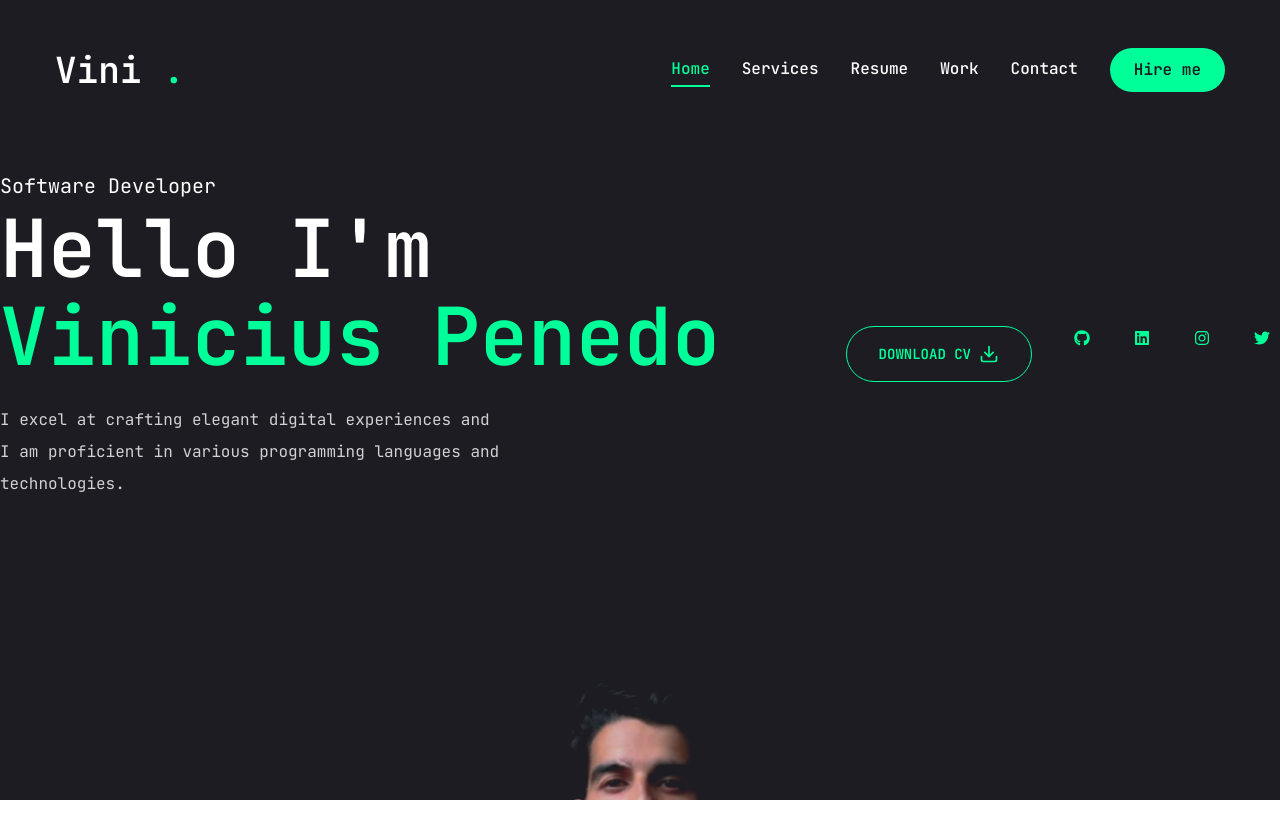
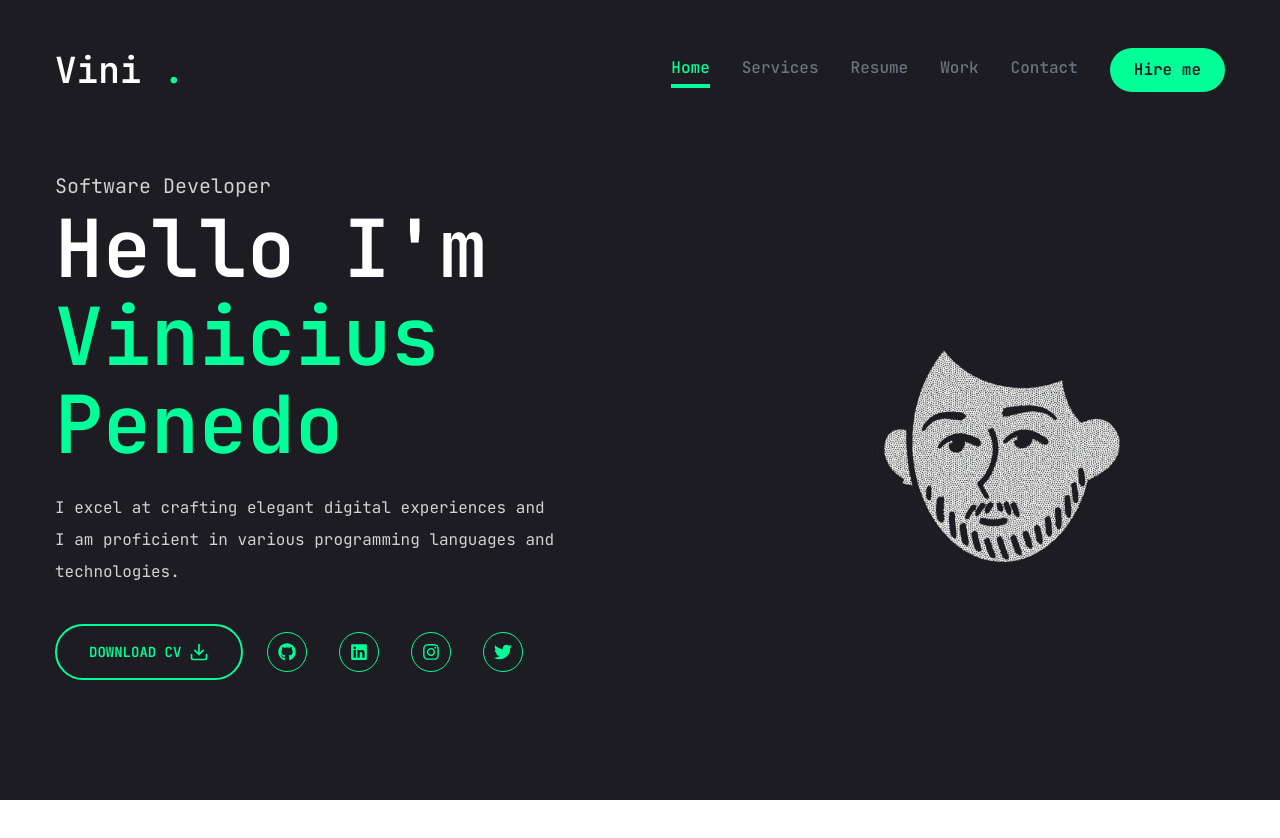
Before and after one commit to Penedov/portfolio_vini, a Next.js app: page / in a window 1280 px wide. Shown: the top 838 px of the page. After the commit the page ends 800 px from the top, so only its background shows below. Built offline with nearby package versions, Linux system fonts and the light colour scheme.

Commit message:
Correção de layout e bugs.

```diff
--- a/app/page.jsx
+++ b/app/page.jsx
@@ -7,34 +7,39 @@ import Photo from "@/components/Photo";
 
 const home = () => {
     return (
-        <section className="h-full">
-            <div className="cointeiner mx-auto h-full">
-                <div
-                    className="flex flex-col xl:flex-row items center justify-between xl:pt-8 xl:pb-24">
+        <section className="h-full flex items-center">
+            <div className="container mx-auto h-full flex flex-col xl:flex-row items-center justify-between xl:pt-8 xl:pb-24">
+                {/* Texto e Botão */}
                 <div className="text-center xl:text-left order-2 xl:order-none">
-                        <span className="text-xl">Software Developer</span>
+                    <span className="text-xl text-white/80">Software Developer</span>
                     <h1 className="h1 mb-6">
                         Hello I'm
                         <br/>
-                            <span className="text-accent">Vinicius Penedo</span>
+                        <span className="text-accent">Vinicius<br/>Penedo</span>
                     </h1>
                     <p className="max-w-[500px] mb-9 text-white/80">
                         I excel at crafting elegant digital experiences and I am proficient in various
-                            programming languages and technologies.</p>
-                    </div>
-                    {/*btn and socials*/}
-                    <div className="flex flex-col xl:flex-row items-center gap-8">
-                        <Button variant="outline" size="lg" className="uppercase items-center gap-2">
+                        programming languages and technologies.
+                    </p>
+
+                    {/* Botão e Sociais */}
+                    <div className="flex flex-col xl:flex-row items-center gap-6">
+                        <Button variant="outline" size="lg" className="uppercase flex items-center gap-2 border-2 border-accent text-accent hover:bg-accent hover:text-primary">
                             <span>Download CV</span>
                             <FiDownload className="text-xl"/>
                         </Button>
-                        <div className="mb-8 xl:mb-8">
+
+                        {/* Ícones Sociais */}
+                        <div className="flex gap-4">
                             <Socials
-                                containerStyles="flex gap-6"
-                                iconStyles="w-9 h-9 border-accent rounded-full flex justify-center items-center text-accent text-base hover:bg-accent hover:text-primary hover:transition-all duration-500"/>
+                                containerStyles="flex gap-4"
+                                iconStyles="w-10 h-10 border border-accent rounded-full flex justify-center items-center text-accent text-lg hover:bg-accent hover:text-primary"
+                            />
                         </div>
                     </div>
                 </div>
+
+                {/* Imagem */}
                 <div className="order-1 xl:order-none mb-8 xl:mb-0">
                     <Photo/>
                 </div>
@@ -42,4 +47,5 @@ const home = () => {
         </section>
     );
 };
+
 export default home;
--- a/components/Nav.jsx
+++ b/components/Nav.jsx
@@ -30,7 +30,7 @@ const Nav = () => {
     const pathname = usePathname ();
     return <nav className="flex gap-8">
         {links.map((link,index)=>{
-        return <Link href={link.path} key={index} className={`${link.path === pathname ? "text-accent border-b-2 border-accent" : ""} capitalize font-medium hover:text-accent transition-all`}>
+        return <Link href={link.path} key={index} className={`${link.path === pathname ? "text-accent font-bold border-b-4 border-accent" : "text-gray-500"} capitalize font-medium hover:text-accent transition-all`}>
             {link.name}</Link>
     })}</nav>
 };
--- a/components/Photo.jsx
+++ b/components/Photo.jsx
@@ -1,24 +1,31 @@
 "use client";
 
-import { motion } from "framer-motion";
+import {motion} from "framer-motion";
 import Image from "next/image";
 
-const Photo = ()  =>{
-    return (
-        <div className="w-full h-full relative">
+const Photo = () => {
+    return (<div className="w-full h-full relative">
 
         <motion.div>
             {/*IMAGE*/}
             <motion.div
-            initial={{opacity: 0}}
+                initial={{
+                    opacity: 0
+                }}
                 animate={{
                     opacity: 1,
-                transition: {delay: 2.4, duration: 0.4, ease: "easeInOut"  }
+                    transition: {
+                        delay: 2.4,
+                        duration: 0.4,
+                        ease: "easeInOut"
+                    }
                 }}
-            className="w-[298px] h-[298px] xl:w-[498px] xl:h-[498px] mix-blend-lighten">
-                <Image src="/assets/photo.png"
-                 priority quality={100}
-                 fill
+                className="w-[280px] h-[280px] xl:w-[450px] xl:h-[450px] mix-blend-lighten bottom-0 right-0">
+                <Image
+                    src="/assets/face.png"
+                    priority="priority"
+                    quality={100}
+                    fill="fill"
                     alt="Rosto"
                     className="object-contain"/>
             </motion.div>
--- a/components/Socials.jsx
+++ b/components/Socials.jsx
@@ -11,7 +11,8 @@ const socials = [
 
 const Socials = ({containerStyles, iconStyles}) => {
     return (
-        <div className={containerStyles}>
+        <div className={`${containerStyles} flex items-center space-x-4`}>
+
             {socials.map((items,index) => {
                 return (
                     <Link key={index} href={items.path} className={iconStyles}>
```
Also changed, not shown: public/assets/face.png (added), public/assets/photo.png (deleted). Lines whose indentation alone changed are shown as unchanged.
